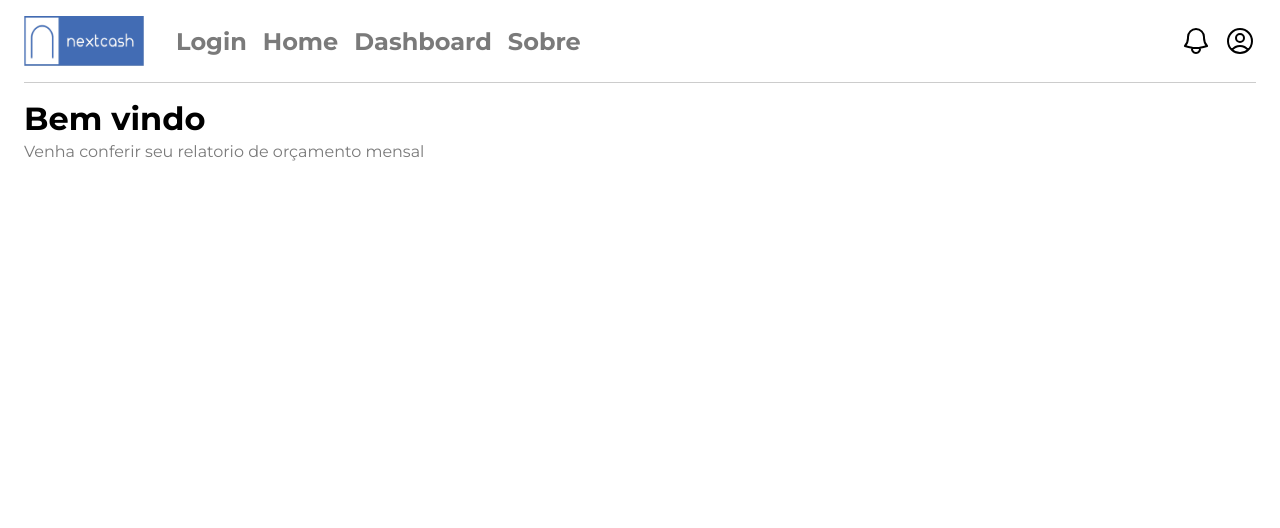
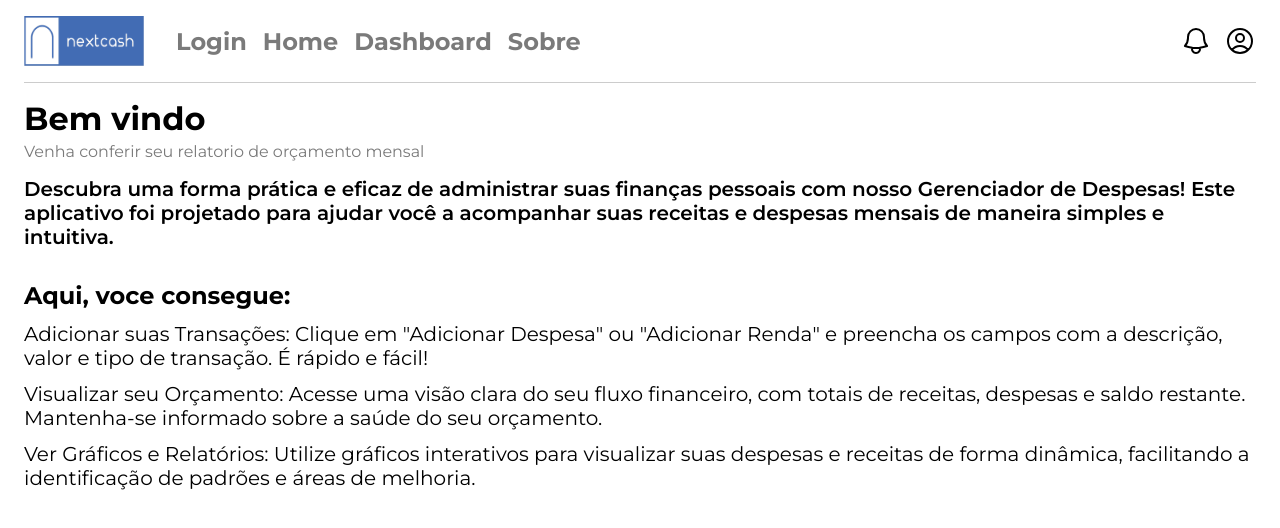
Before and after one commit to PauloDalberto/financas, a React (Create React App) app: page /home in a window 1280 px wide. Shown: the top 528 px of the page. Built offline with nearby package versions, Linux system fonts and the light colour scheme.

Commit message:
feat: add infos on home page

```diff
--- a/src/pages/dashboard/Dashboard.tsx
+++ b/src/pages/dashboard/Dashboard.tsx
@@ -105,7 +105,7 @@ export default function Dashboard() {
             {data.map((item, index) => (
               <li key={index}>
                 <span>{item.description}</span>
-                <span>{formatCurrency(Number(item.value))}</span>
+                <span>{formatCurrency(item.value)}</span>
                 <span>{item.typeSpent}</span>
                 <button className="button dashboard-button" onClick={() => handleEdit(index)}>Editar</button>
                 <button className="button dashboard-button" onClick={() => handleDelete(index)}>Excluir</button>
--- a/src/pages/home/Home.tsx
+++ b/src/pages/home/Home.tsx
@@ -1,9 +1,8 @@
-import { ArchiveBoxIcon } from "@heroicons/react/24/outline";
 import { useUser } from "../../contexts/UserContext";
 import './home.css'
 
 export default function Home(){
-  const { login, user } = useUser();
+  const { user } = useUser();
 
   return(
     <section className="home-container">
@@ -12,6 +11,14 @@ export default function Home(){
         <p>Venha conferir seu relatorio de orçamento mensal</p>
       </div>
 
+      <p className="description">Descubra uma forma prática e eficaz de administrar suas finanças pessoais com nosso Gerenciador de Despesas! Este aplicativo foi projetado para ajudar você a acompanhar suas receitas e despesas mensais de maneira simples e intuitiva.</p>
+
+      <ul className="description-list">
+        <h2>Aqui, voce consegue: </h2>
+        <li>Adicionar suas Transações: Clique em "Adicionar Despesa" ou "Adicionar Renda" e preencha os campos com a descrição, valor e tipo de transação. É rápido e fácil!</li>
+        <li>Visualizar seu Orçamento: Acesse uma visão clara do seu fluxo financeiro, com totais de receitas, despesas e saldo restante. Mantenha-se informado sobre a saúde do seu orçamento.</li>
+        <li>Ver Gráficos e Relatórios: Utilize gráficos interativos para visualizar suas despesas e receitas de forma dinâmica, facilitando a identificação de padrões e áreas de melhoria.</li>
+      </ul>
     </section>
   )
 }
--- a/src/pages/home/home.css
+++ b/src/pages/home/home.css
@@ -1,11 +1,26 @@
 .home-container{
   padding-inline: 24px;
-}
-
-.introdution-text{
-
+  display: flex;
+  flex-direction: column;
+  gap: 16px;
 }
 
 .introdution-text p{
   color: var(--c8);
 }
+
+.description{
+  font-size: 1.25rem;
+  font-weight: 600;
+}
+
+.description-list {
+  margin-top: 16px;
+  display: flex;
+  flex-direction: column;
+  gap: 12px;
+}
+
+.description-list li{
+  font-size: 1.25rem;
+}
```
